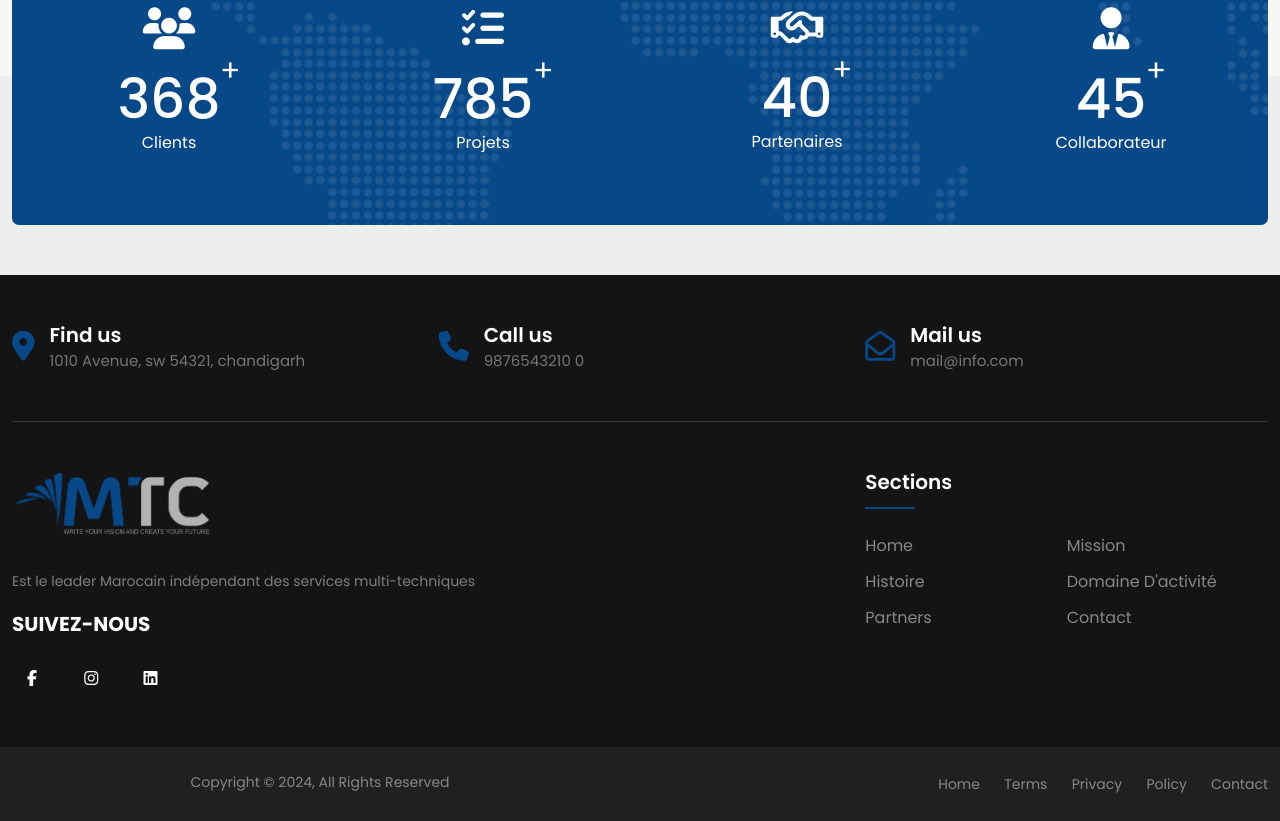
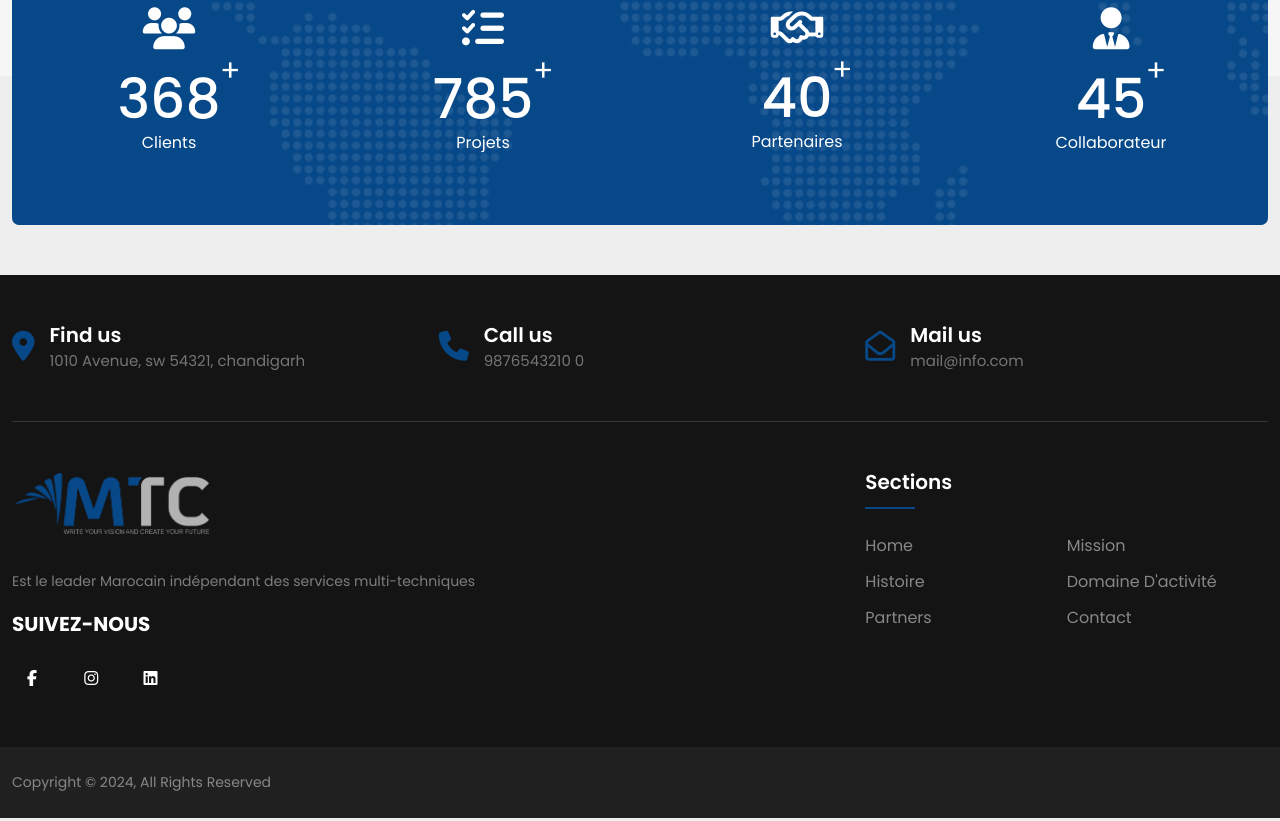
Before and after one commit to bxra2/mtc-mauritania, a Svelte app: page / in a window 1280 px wide. Shown: the part 4082-4903 px from the top of the page. Built offline with nearby package versions, Linux system fonts and the light colour scheme.

Commit message:
fix footer

```diff
--- a/src/components/Footer.svelte
+++ b/src/components/Footer.svelte
@@ -83,12 +83,39 @@
                             <h3>Sections</h3>
                         </div>
                         <ul>
-                            <li><a href="#">{languages[currentLanguage].navbar.home} </a></li>
-                            <li><a href="#mission">{languages[currentLanguage].navbar.mission}</a></li>
-                            <li><a href="#history">{languages[currentLanguage].navbar.history} </a></li>
-                            <li><a href="#activities">{languages[currentLanguage].navbar.activity}</a></li>
-                            <li><a href="#partners">{languages[currentLanguage].navbar.partners}</a></li>
-                            <li><a href="#contact">{languages[currentLanguage].navbar.contact} </a></li>
+                            <li>
+                                <a href="#"
+                                    >{languages[currentLanguage].navbar.home}
+                                </a>
+                            </li>
+                            <li>
+                                <a href="#mission"
+                                    >{languages[currentLanguage].navbar
+                                        .mission}</a
+                                >
+                            </li>
+                            <li>
+                                <a href="#history"
+                                    >{languages[currentLanguage].navbar.history}
+                                </a>
+                            </li>
+                            <li>
+                                <a href="#activities"
+                                    >{languages[currentLanguage].navbar
+                                        .activity}</a
+                                >
+                            </li>
+                            <li>
+                                <a href="#partners"
+                                    >{languages[currentLanguage].navbar
+                                        .partners}</a
+                                >
+                            </li>
+                            <li>
+                                <a href="#contact"
+                                    >{languages[currentLanguage].navbar.contact}
+                                </a>
+                            </li>
                         </ul>
                     </div>
                 </div>
@@ -98,22 +125,9 @@
     <div class="copyright-area">
         <div class="container">
             <div class="row">
-                <div class="col-xl-6 col-lg-6 text-center text-lg-left">
                     <div class="copyright-text">
                         <p>Copyright &copy; 2024, All Rights Reserved</p>
                     </div>
-                </div>
-                <div class="col-xl-6 col-lg-6 d-none d-lg-block text-right">
-                    <div class="footer-menu">
-                        <ul>
-                            <li><a href="#">Home</a></li>
-                            <li><a href="#">Terms</a></li>
-                            <li><a href="#">Privacy</a></li>
-                            <li><a href="#">Policy</a></li>
-                            <li><a href="#">Contact</a></li>
-                        </ul>
-                    </div>
-                </div>
             </div>
         </div>
     </div>
@@ -155,14 +169,6 @@
         position: relative;
         z-index: 2;
     }
-    .footer-pattern img {
-        position: absolute;
-        top: 0;
-        left: 0;
-        height: 330px;
-        background-size: cover;
-        background-position: 100% 100%;
-    }
     .footer-logo {
         margin-bottom: 30px;
     }
@@ -195,15 +201,6 @@
         line-height: 38px;
         border-radius: 50%;
     }
-    .facebook-bg {
-        background: #3b5998;
-    }
-    .twitter-bg {
-        background: #55acee;
-    }
-    .google-bg {
-        background: #dd4b39;
-    }
     .footer-widget-heading h3 {
         color: #fff;
         font-size: 20px;
@@ -233,30 +230,6 @@
         color: #878787;
         text-transform: capitalize;
     }
-    .subscribe-form {
-        position: relative;
-        overflow: hidden;
-    }
-    .subscribe-form input {
-        width: 100%;
-        padding: 14px 28px;
-        background: #2e2e2e;
-        border: 1px solid #2e2e2e;
-        color: #fff;
-    }
-    .subscribe-form button {
-        position: absolute;
-        right: 0;
-        background: #064888;
-        padding: 13px 20px;
-        border: 1px solid #064888;
-        top: 0;
-    }
-    .subscribe-form button i {
-        color: #fff;
-        font-size: 22px;
-        transform: rotate(-6deg);
-    }
     .copyright-area {
         background: #202020;
         padding: 25px 0;
@@ -266,18 +239,5 @@
         font-size: 14px;
         color: #878787;
     }
-    .copyright-text p a {
-        color: #064888;
-    }
-    .footer-menu li {
-        display: inline-block;
-        margin-left: 20px;
-    }
-    .footer-menu li:hover a {
-        color: #064888;
-    }
-    .footer-menu li a {
-        font-size: 14px;
-        color: #878787;
-    }
+
 </style>
```
